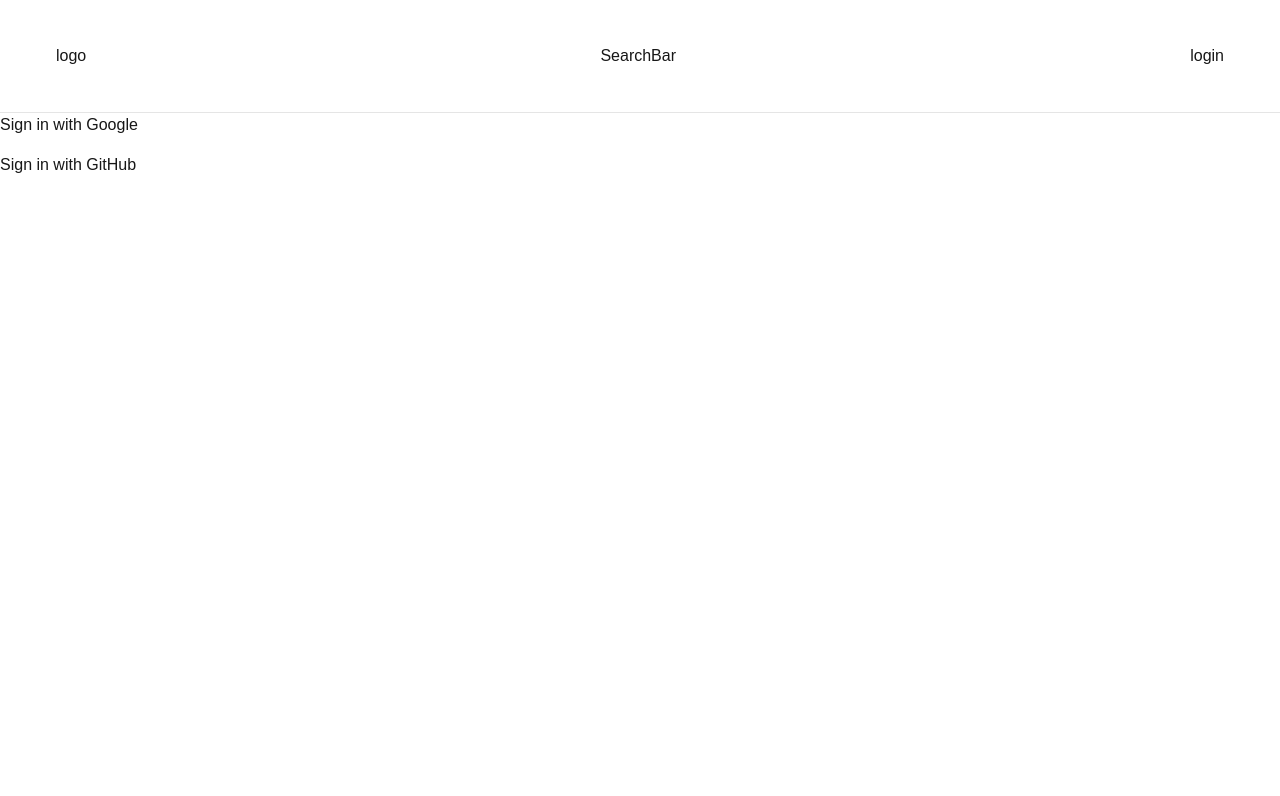
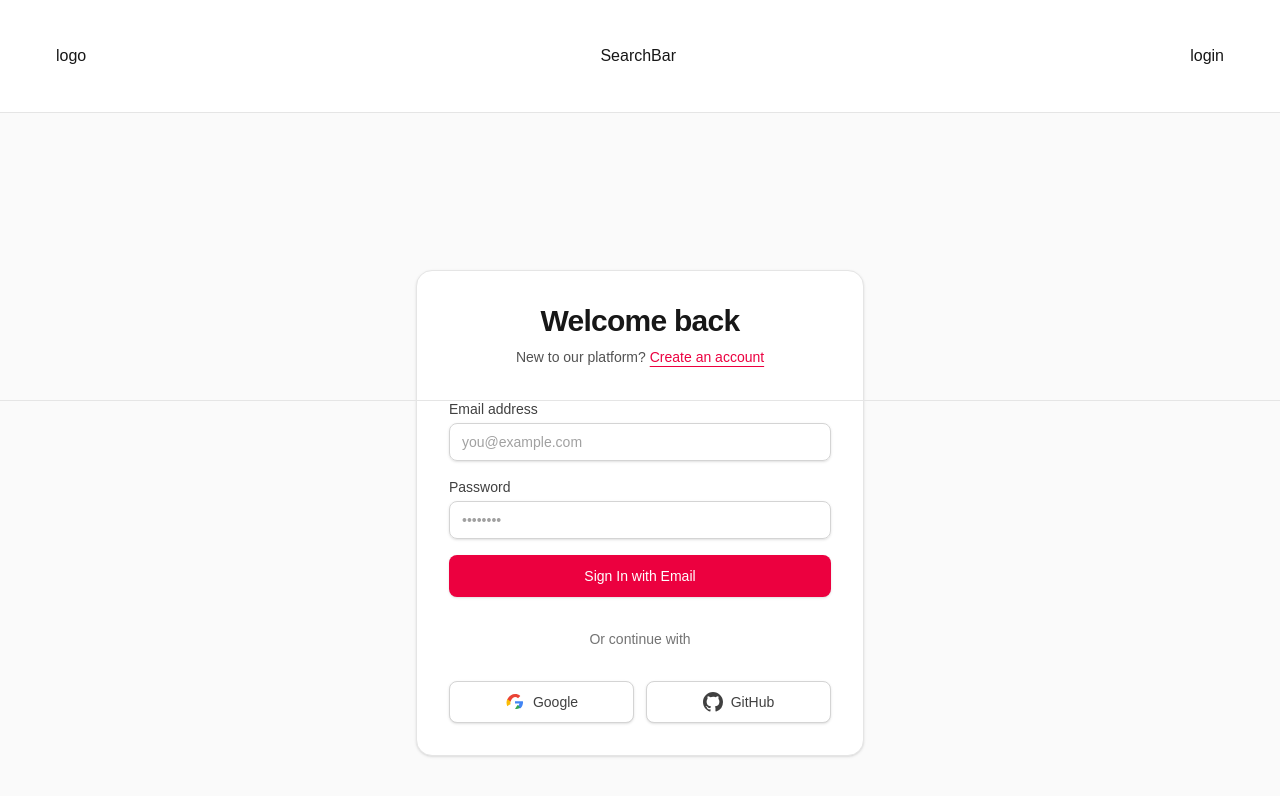
Before and after one commit to kishorekiu/airbnb-clone, a Next.js app: page /auth/login in a window 1280 px wide. Shown: the top 796 px of the page. Built offline with nearby package versions, Linux system fonts and the light colour scheme; no server answers.

Commit message:
Refactor login page to include sign-up option and enhance UI with social login buttons

```diff
--- a/app/auth/login/page.tsx
+++ b/app/auth/login/page.tsx
@@ -1,20 +1,154 @@
-// Inside any Server Component or Action
+"use client";
+
+import { useState } from "react";
 import { handleGitHubSignIn, handleGoogleSignIn } from "@/app/actions/auth";
 
-const LoginPage = () => {
+export default function LoginPage() {
+  const [isSignUp, setIsSignUp] = useState(false);
+
   return (
-    <div className="flex flex-col gap-4">
-      {/* Google OAuth */}
-      <form action={handleGoogleSignIn}>
-        <button type="submit">Sign in with Google</button>
-      </form>
+    <div className="min-h-screen flex items-center justify-center bg-neutral-50 px-4 py-12 sm:px-6 lg:px-8">
+      <div className="max-w-md w-full space-y-8 bg-white p-8 rounded-2xl shadow-sm border border-neutral-200">
+        {/* Header */}
+        <div className="text-center">
+          <h2 className="text-3xl font-bold tracking-tight text-neutral-900">
+            {isSignUp ? "Create your account" : "Welcome back"}
+          </h2>
+          <p className="mt-2 text-sm text-neutral-600">
+            {isSignUp ? "Already have an account? " : "New to our platform? "}
+            <button
+              onClick={() => setIsSignUp(!isSignUp)}
+              className="font-medium text-rose-600 hover:text-rose-500 underline underline-offset-4"
+            >
+              {isSignUp ? "Sign In" : "Create an account"}
+            </button>
+          </p>
+        </div>
 
-      {/* GitHub OAuth */}
-      <form action={handleGitHubSignIn}>
-        <button type="submit">Sign in with GitHub</button>
-      </form>
+        {/* Credentials Form */}
+        <form className="mt-8 space-y-4" action="#">
+          {isSignUp && (
+            <div>
+              <label className="block text-sm font-medium text-neutral-700">
+                Name
+              </label>
+              <input
+                type="text"
+                required
+                className="mt-1 block w-full px-3 py-2 border border-neutral-300 rounded-lg shadow-sm placeholder-neutral-400 focus:outline-none focus:ring-rose-500 focus:border-rose-500 text-sm"
+                placeholder="John Doe"
+              />
+            </div>
+          )}
+
+          <div>
+            <label className="block text-sm font-medium text-neutral-700">
+              Email address
+            </label>
+            <input
+              type="email"
+              required
+              className="mt-1 block w-full px-3 py-2 border border-neutral-300 rounded-lg shadow-sm placeholder-neutral-400 focus:outline-none focus:ring-rose-500 focus:border-rose-500 text-sm"
+              placeholder="you@example.com"
+            />
+          </div>
+
+          <div>
+            <label className="block text-sm font-medium text-neutral-700">
+              Password
+            </label>
+            <input
+              type="password"
+              required
+              className="mt-1 block w-full px-3 py-2 border border-neutral-300 rounded-lg shadow-sm placeholder-neutral-400 focus:outline-none focus:ring-rose-500 focus:border-rose-500 text-sm"
+              placeholder="••••••••"
+            />
+          </div>
+
+          <button
+            type="submit"
+            className="w-full flex justify-center py-2.5 px-4 border border-transparent rounded-lg shadow-sm text-sm font-medium text-white bg-rose-600 hover:bg-rose-700 focus:outline-none focus:ring-2 focus:ring-offset-2 focus:ring-rose-500 transition-colors"
+          >
+            {isSignUp ? "Sign Up" : "Sign In with Email"}
+          </button>
+        </form>
+
+        {/* Divider */}
+        <div className="mt-6 position-relative">
+          <div
+            className="absolute inset-0 flex items-center"
+            aria-hidden="true"
+          >
+            <div className="w-full border-t border-neutral-200" />
+          </div>
+          <div className="relative flex justify-center text-sm">
+            <span className="px-2 bg-white text-neutral-500">
+              Or continue with
+            </span>
+          </div>
+        </div>
+
+        {/* Social Logins */}
+        <div className="mt-6 grid grid-cols-2 gap-3">
+          {/* Google */}
+          <form action={handleGoogleSignIn}>
+            <button
+              type="submit"
+              className="w-full inline-flex justify-center py-2.5 px-4 border border-neutral-300 rounded-lg bg-white text-sm font-medium text-neutral-700 shadow-sm hover:bg-neutral-50 transition-colors"
+            >
+              <svg
+                className="h-5 w-5 mr-2"
+                viewBox="0 0 24 24"
+                width="24"
+                height="24"
+                xmlns="http://www.w3.org/2000/svg"
+              >
+                <g transform="matrix(1, 0, 0, 1, 0, 0)">
+                  <path
+                    d="M21.35,11.1H12v2.7h5.38c-0.24,1.28 -0.96,2.37 -2.04,3.1v2.6h3.29c1.92,-1.77 3.02,-4.38 3.02,-7.4C21.65,11.73 21.55,11.4 21.35,11.1z"
+                    fill="#4285F4"
+                  />
+                  <path
+                    d="M12,20.5c2.57,0 4.71,-0.85 6.29,-2.3l-3.29,-2.6c-0.91,0.61 -2.08,0.97 -3Helper,3.0 -2.45,0 -4.53,-1.66 -5.27,-3.9H2.81v2.7C4.38,17.58 7.94,20.5 12,20.5z"
+                    fill="#34A853"
+                  />
+                  <path
+                    d="M6.73,14.7c-0.19,-0.57 -0.3,-1.17 -0.3,-1.8s0.11,-1.23 0.3,-1.8V8.4H2.81c-0.64,1.28 -1.01,2.72 -1.01,4.3s0.37,3.02 1.01,4.3l3.92,-2.7z"
+                    fill="#FBBC05"
+                  />
+                  <path
+                    d="M12,6.1c1.39,0 2.65,0.48 3.63,1.41l2.72,-2.72C16.7,3.28 14.56,2.5 12,2.5c-4.06,0 -7.62,2.92 -9.19,6.2l3.92,2.7C7.47,9.06 9.55,6.1 12,6.1z"
+                    fill="#EA4335"
+                  />
+                </g>
+              </svg>
+              Google
+            </button>
+          </form>
+
+          {/* GitHub */}
+          <form action={handleGitHubSignIn}>
+            <button
+              type="submit"
+              className="w-full inline-flex justify-center py-2.5 px-4 border border-neutral-300 rounded-lg bg-white text-sm font-medium text-neutral-700 shadow-sm hover:bg-neutral-50 transition-colors"
+            >
+              <svg
+                className="h-5 w-5 mr-2"
+                fill="currentColor"
+                viewBox="0 0 20 20"
+                aria-hidden="true"
+              >
+                <path
+                  fillRule="evenodd"
+                  d="M10 0C4.477 0 0 4.484 0 10.017c0 4.425 2.865 8.18 6.839 9.504.5.092.682-.217.682-.483 0-.237-.008-.868-.013-1.703-2.782.605-3.369-1.343-3.369-1.343-.454-1.158-1.11-1.466-1.11-1.466-.908-.62.069-.608.069-.608 1.003.07 1.531 1.032 1.531 1.032.892 1.53 2.341 1.088 2.91.832.092-.647.35-1.088.636-1.338-2.22-.253-4.555-1.113-4.555-4.951 0-1.093.39-1.988 1.029-2.688-.103-.253-.446-1.272.098-2.65 0 0 .84-.27 2.75 1.026A9.564 9.564 0 0110 4.844c.85.004 1.705.115 2.504.337 1.909-1.296 2.747-1.027 2.747-1.027.546 1.379.203 2.398.1 2.651.64.7 1.028 1.595 1.028 2.688 0 3.848-2.339 4.695-4.566 4.942.359.309.678.92.678 1.855 0 1.338-.012 2.419-.012 2.747 0 .268.18.58.688.482A10.019 10.019 0 0020 10.017C20 4.484 15.522 0 10 0z"
+                  clipRule="evenodd"
+                />
+              </svg>
+              GitHub
+            </button>
+          </form>
+        </div>
+      </div>
     </div>
   );
-};
-
-export default LoginPage;
+}
```
